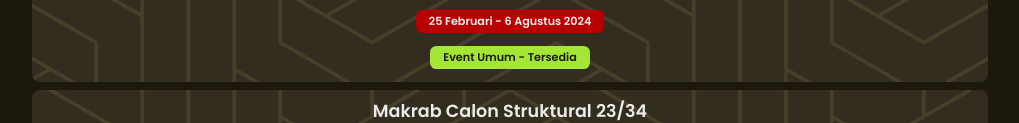
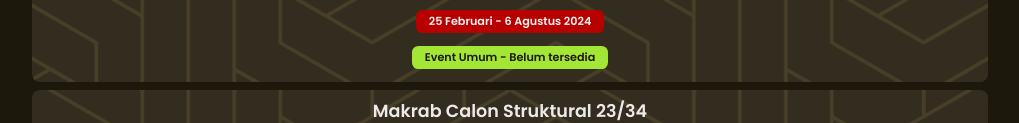
Before and after one commit to YanAziz/linktreeClone, a website: page index.html in a window 1280 px wide. Shown: the part 683-806 px from the top of the page, without its empty margins (130-1149 px from the left). Drawn offline with nearby package versions, Linux system fonts and the light colour scheme.

Commit message:
update-event-lomba

```diff
--- a/index.html
+++ b/index.html
@@ -73,7 +73,7 @@
                 <span class="event-date-text">25 Februari - 6 Agustus 2024</span>
               </div>
               <div class="event-info">
-                <span class="event-info-text-general">Event Umum - Tersedia</span>
+                <span class="event-info-text-general">Event Umum - Belum tersedia</span>
               </div>
             </a>
 
```
